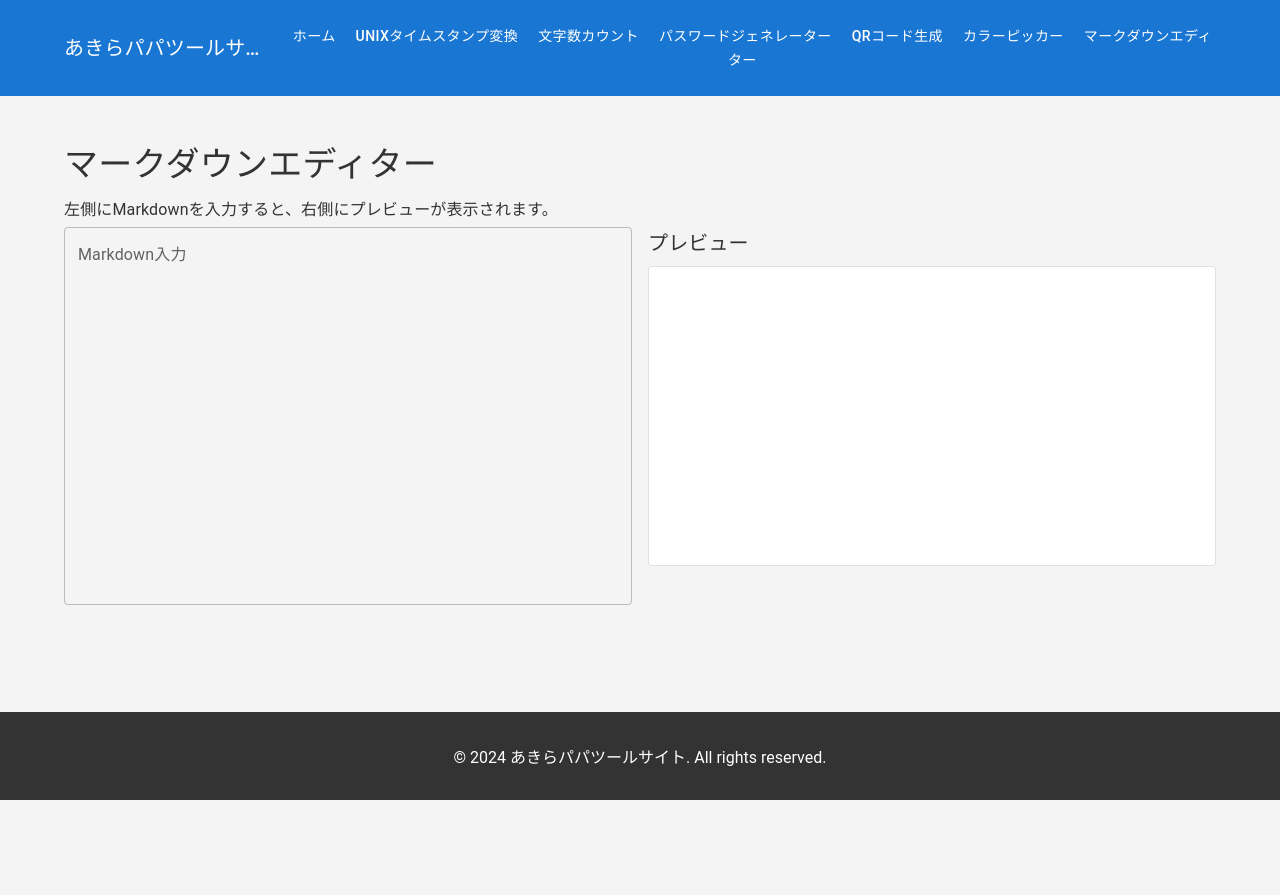
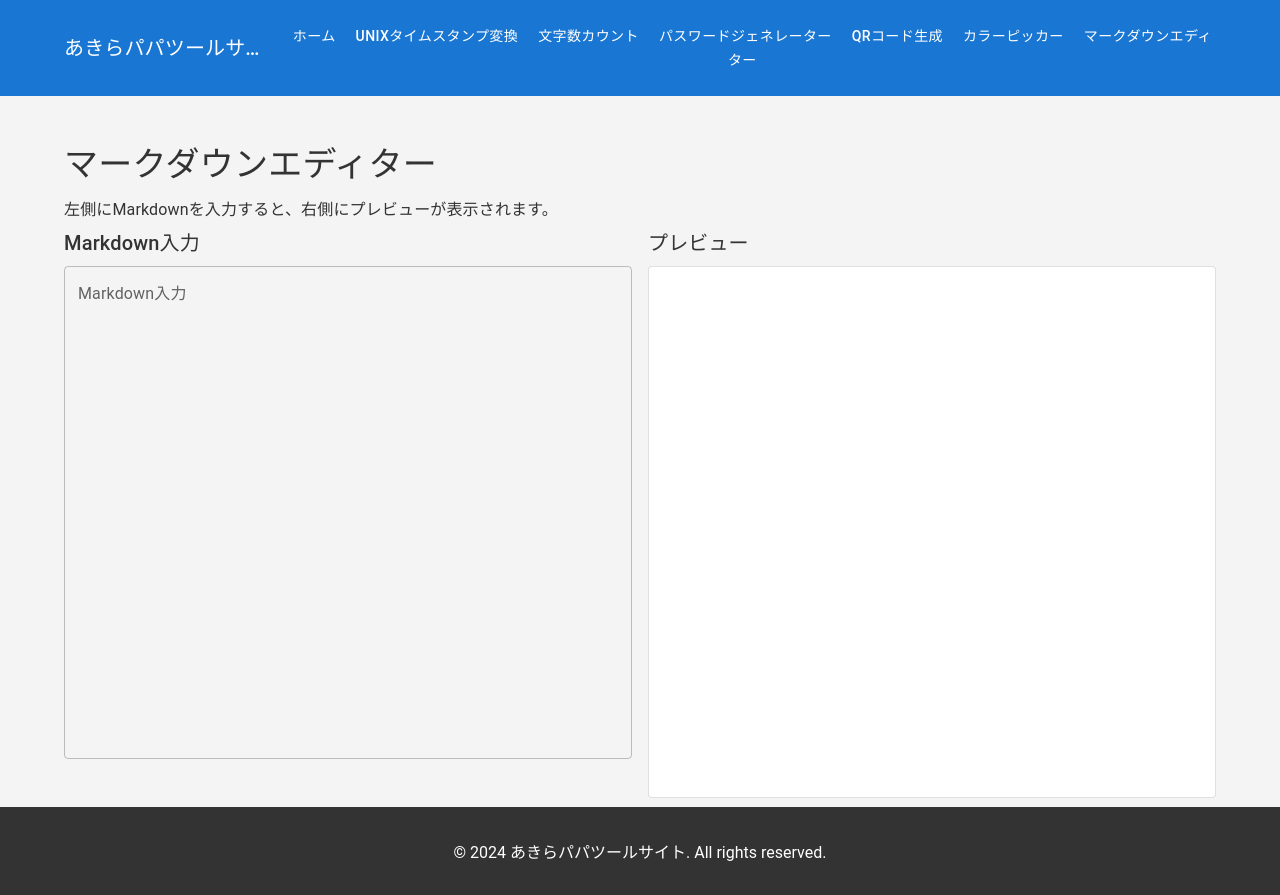
Before and after one commit to Akira-Papa/akirapapa-tool-site, a Next.js app: page /markdown in a window 1280 px wide. Before the commit the page ends 800 px from the top, so only its background shows below. Built offline with nearby package versions, Linux system fonts and the light colour scheme.

Commit message:
MarkdownEditorコンポーネントに日本語のタイトルを追加し、テキストフィールドの最小行数を20に変更しました。また、スタイルを調整し、最小高さを400pxに設定しました。

```diff
--- a/app/markdown/components/MarkdownEditor.tsx
+++ b/app/markdown/components/MarkdownEditor.tsx
@@ -11,10 +11,13 @@ const MarkdownEditor = () => {
     return (
         <Grid container spacing={2}>
             <Grid item xs={12} md={6}>
+                <Typography variant="h6" gutterBottom>
+                    Markdown入力
+                </Typography>
                 <TextField
                     label="Markdown入力"
                     multiline
-                    minRows={15}
+                    minRows={20}
                     fullWidth
                     variant="outlined"
                     value={value}
@@ -29,9 +32,8 @@ const MarkdownEditor = () => {
                     variant="outlined"
                     sx={{
                         p: 2,
-                        minHeight: '300px',
-                        maxHeight: '500px',
-                        overflow: 'auto',
+                        minHeight: '400px',
+                        height: '100%',
                     }}
                     className="markdown-body"
                 >
```
